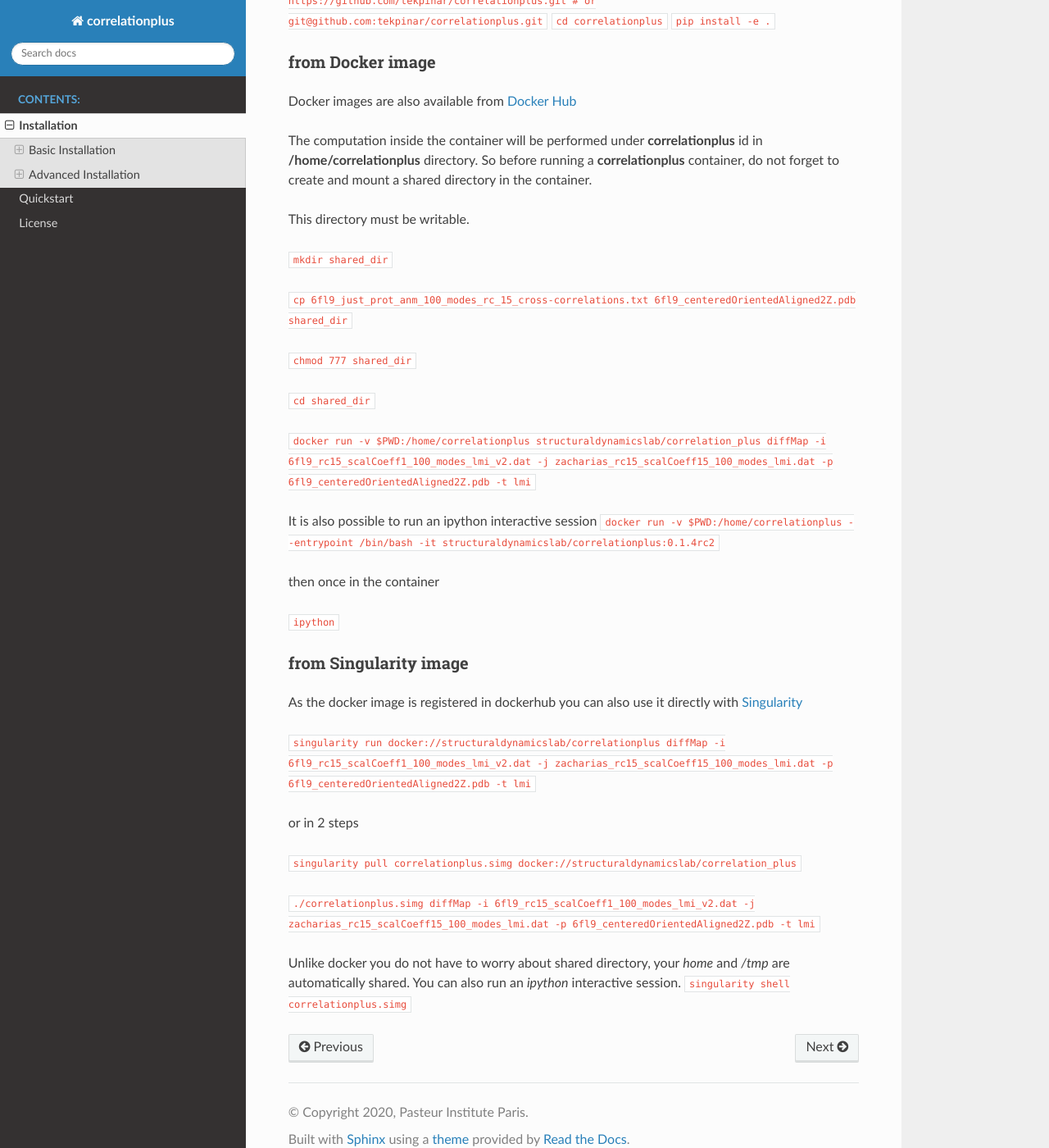
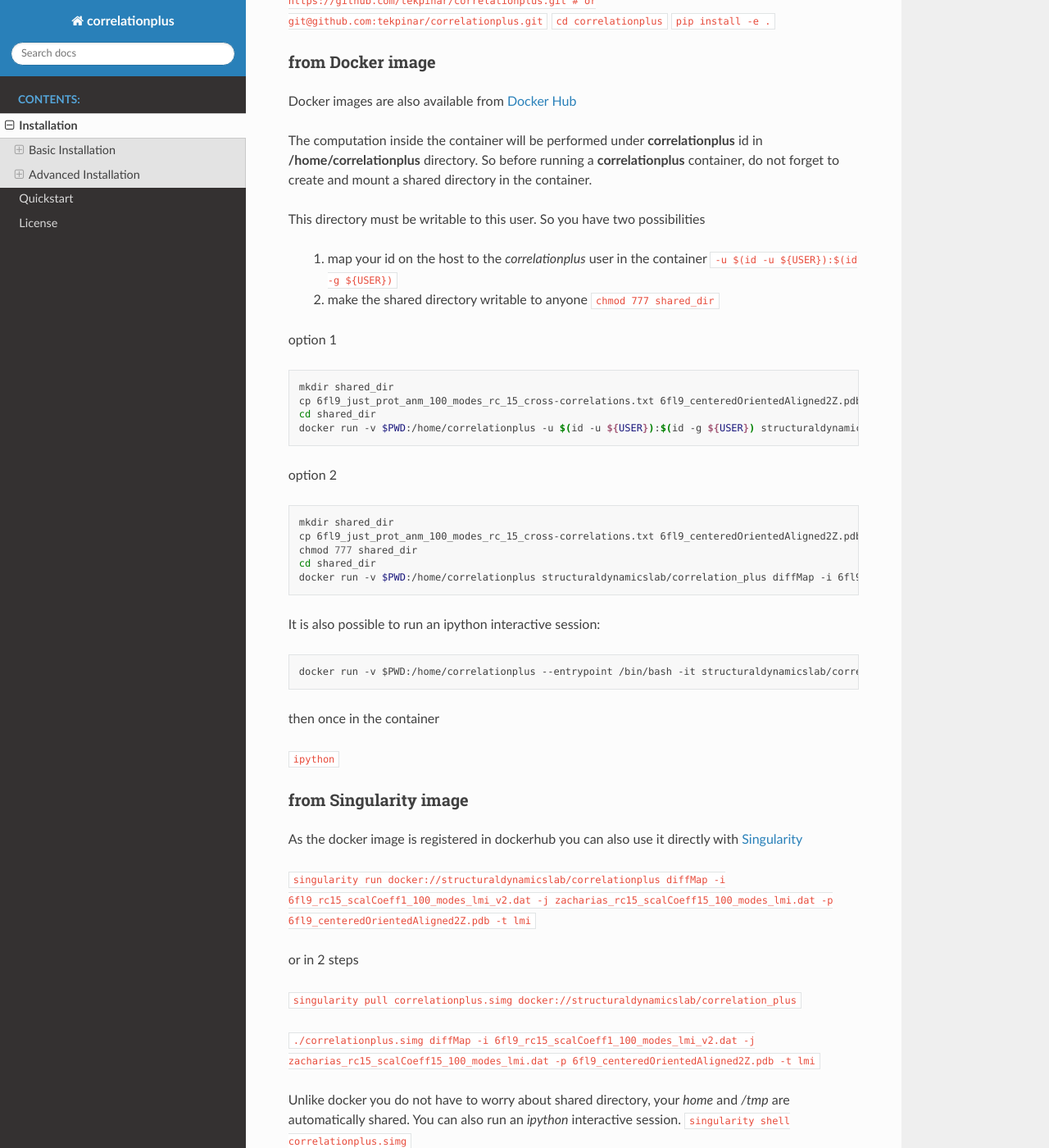
Before and after one commit to tekpinar/correlationplus, a Sphinx documentation site: the page built from docs/installation.rst, in a window 1280 px wide and 1400 px high, scrolled down 1065 px. Shown: the whole window at 82% size. Built offline with Sphinx 7.4.7 and the Read the Docs theme 2.0.0, drawn with Linux system fonts in a browser that asks for light colours.

Commit message:
:pencil2: improve documentation about using correlation+ via docker

```diff
--- a/docs/installation.rst
+++ b/docs/installation.rst
@@ -60,20 +60,36 @@ The computation inside the container will be performed under **correlationplus**
 So before running a **correlationplus** container,
 do not forget to create and mount a shared directory in the container.
 
-This directory must be writable.
+This directory must be writable to this user. So you have two possibilities
 
-``mkdir shared_dir``
+    1. map your id on the host to the *correlationplus* user in the container
+       ``-u $(id -u ${USER}):$(id -g ${USER})``
+    2. make the shared directory writable to anyone
+       ``chmod 777 shared_dir``
 
-``cp 6fl9_just_prot_anm_100_modes_rc_15_cross-correlations.txt 6fl9_centeredOrientedAligned2Z.pdb shared_dir``
+option 1
 
-``chmod 777 shared_dir``
+.. code-block:: shell
 
-``cd shared_dir``
+    mkdir shared_dir
+    cp 6fl9_just_prot_anm_100_modes_rc_15_cross-correlations.txt 6fl9_centeredOrientedAligned2Z.pdb shared_dir
+    cd shared_dir
+    docker run -v $PWD:/home/correlationplus -u $(id -u ${USER}):$(id -g ${USER}) structuraldynamicslab/correlation_plus diffMap -i 6fl9_rc15_scalCoeff1_100_modes_lmi_v2.dat -j zacharias_rc15_scalCoeff15_100_modes_lmi.dat -p 6fl9_centeredOrientedAligned2Z.pdb -t lmi
 
-``docker run -v $PWD:/home/correlationplus structuraldynamicslab/correlation_plus diffMap -i 6fl9_rc15_scalCoeff1_100_modes_lmi_v2.dat -j zacharias_rc15_scalCoeff15_100_modes_lmi.dat -p 6fl9_centeredOrientedAligned2Z.pdb -t lmi``
+option 2
 
-It is also possible to run an ipython interactive session
-``docker run -v $PWD:/home/correlationplus --entrypoint /bin/bash -it structuraldynamicslab/correlationplus:0.1.4rc2``
+.. code-block:: shell
+
+    mkdir shared_dir
+    cp 6fl9_just_prot_anm_100_modes_rc_15_cross-correlations.txt 6fl9_centeredOrientedAligned2Z.pdb shared_dir
+    chmod 777 shared_dir
+    cd shared_dir
+    docker run -v $PWD:/home/correlationplus structuraldynamicslab/correlation_plus diffMap -i 6fl9_rc15_scalCoeff1_100_modes_lmi_v2.dat -j zacharias_rc15_scalCoeff15_100_modes_lmi.dat -p 6fl9_centeredOrientedAligned2Z.pdb -t lmi
+
+
+It is also possible to run an ipython interactive session::
+
+    docker run -v $PWD:/home/correlationplus --entrypoint /bin/bash -it structuraldynamicslab/correlationplus:0.1.4rc2
 
 then once in the container
 
```
